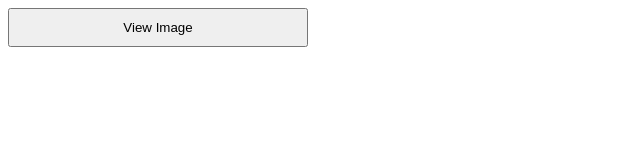
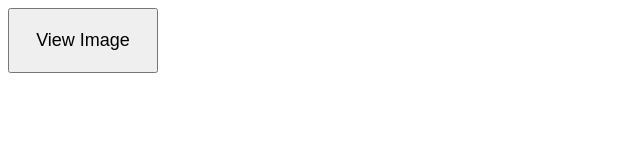
Before and after one commit to wijele/ruthetatau.org, a plain HTML site: page index.html in a window 1280 px wide. Shown: the whole page, without its empty margins (0-640 px from the left). Drawn offline with Linux system fonts and the light colour scheme.

Commit message:
Update index.html

```diff
--- a/index.html
+++ b/index.html
@@ -10,14 +10,15 @@
 
   button {
     width: 100%;
-    max-width: 300px;
-    padding: 10px;
+    max-width: 150px;
+    padding: 20px;
+    font-size: 18px;
   }
 </style>
 <script>
 function checkPassword() {
   var password = prompt("Enter password to view image:");
-  if (password == "your_password") {
+  if (password == "belt") {
     document.getElementById("protected_image").style.display = "block";
   } else {
     alert("Incorrect password.");
```
